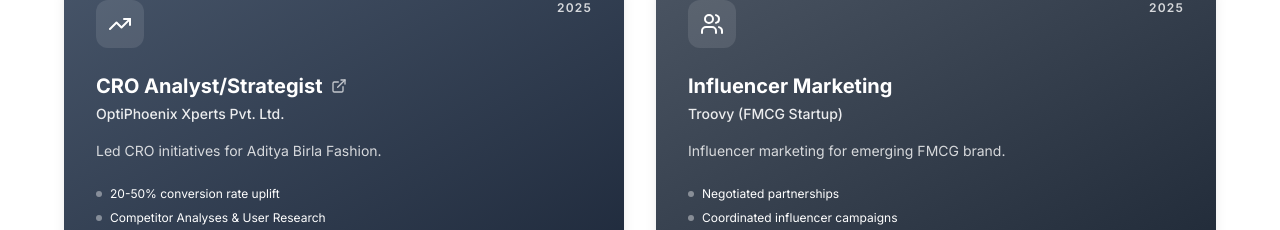
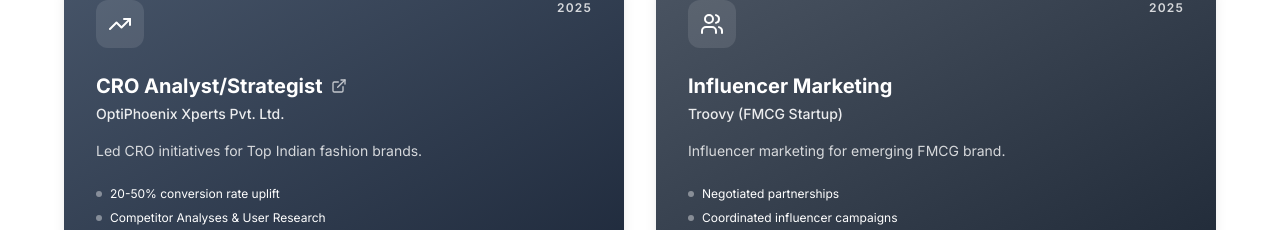
Before and after one commit to mehtaramit09-del/Portfolio-Ramit, a React (Vite) app: page / in a window 1280 px wide. Shown: the part 2264-2494 px from the top of the page. Built offline with nearby package versions, Linux system fonts and the light colour scheme.

Commit message:
style: update CRO experience description
Refine the description of CRO initiatives for clarity and broader professional impact.

```diff
--- a/App.tsx
+++ b/App.tsx
@@ -629,7 +629,7 @@
             <ScrollReveal>
               <ExperienceCard
                 title="CRO Analyst/Strategist" company="OptiPhoenix Xperts Pvt. Ltd." period="2025" icon={<TrendingUp size={24} />}
-                description="Led CRO initiatives for Aditya Birla Fashion."
+                description="Led CRO initiatives for Top Indian fashion brands."
                 achievements={["20-50% conversion rate uplift", "Competitor Analyses & User Research", "Mastered: Convert, GA4, Adobe Analytics, Figma"]}
                 gradient="from-slate-600 to-slate-800"
                 link="https://docs.google.com/presentation/d/19HJoeY1kJnaQCtohBQGWjbLTtQfOlOx4_g52JF7FHiU/edit?slide=id.p#slide=id.p"
```
